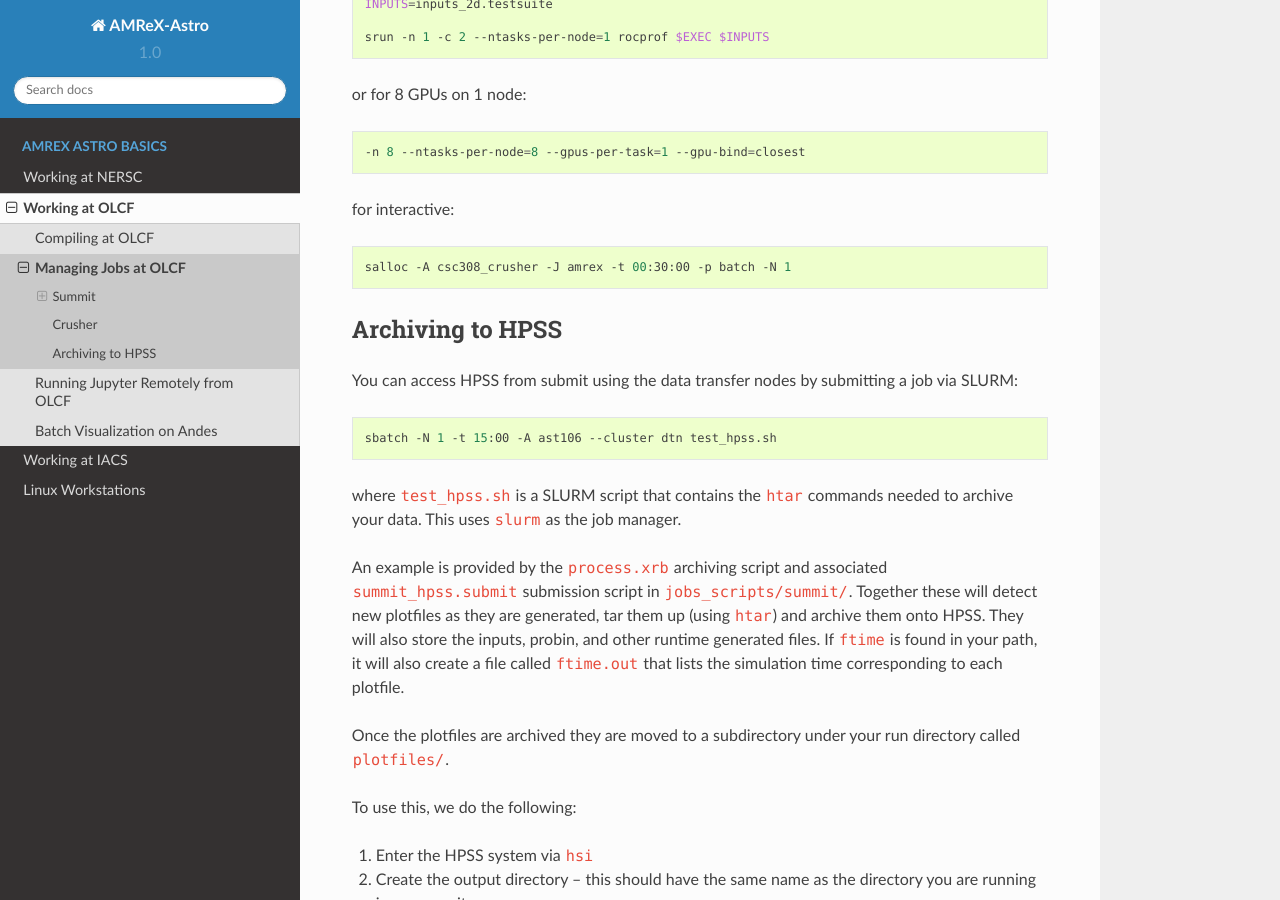
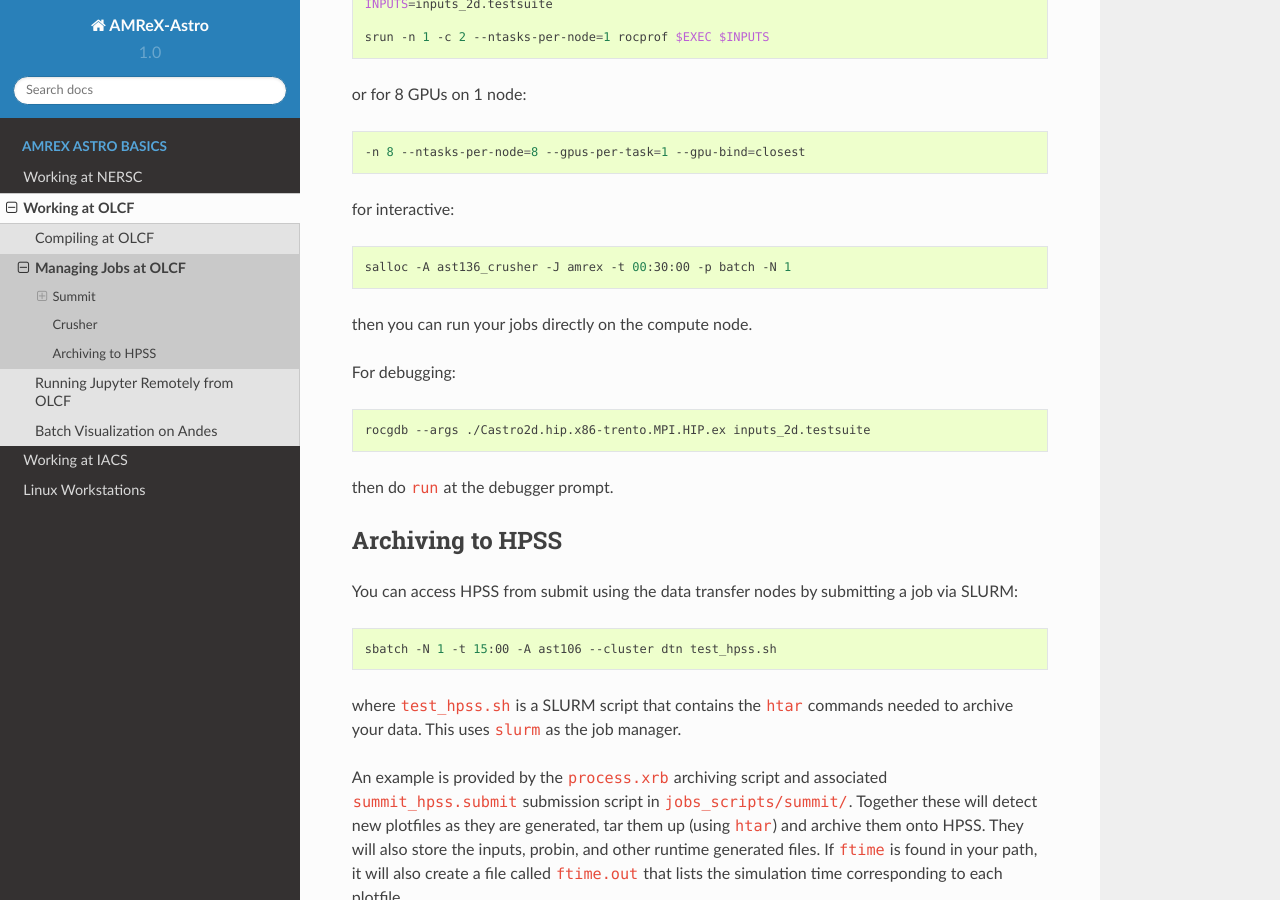
Before and after one commit to AMReX-Astro/workflow, a Sphinx documentation site: the page built from sphinx_docs/source/olcf-workflow.rst, in a window 1280 px wide and 900 px high, scrolled down 3001 px. Built offline with Sphinx 7.4.7 and the Read the Docs theme 2.0.0, drawn with Linux system fonts in a browser that asks for light colours.

Commit message:
a few more notes

```diff
--- a/sphinx_docs/source/olcf-workflow.rst
+++ b/sphinx_docs/source/olcf-workflow.rst
@@ -149,8 +149,15 @@ or for 8 GPUs on 1 node::
 
 for interactive::
 
-  salloc -A csc308_crusher -J amrex -t 00:30:00 -p batch -N 1
+  salloc -A ast136_crusher -J amrex -t 00:30:00 -p batch -N 1
 
+then you can run your jobs directly on the compute node.
+
+For debugging::
+
+   rocgdb --args ./Castro2d.hip.x86-trento.MPI.HIP.ex inputs_2d.testsuite
+
+then do ``run`` at the debugger prompt.
 
 
 Archiving to HPSS
```
